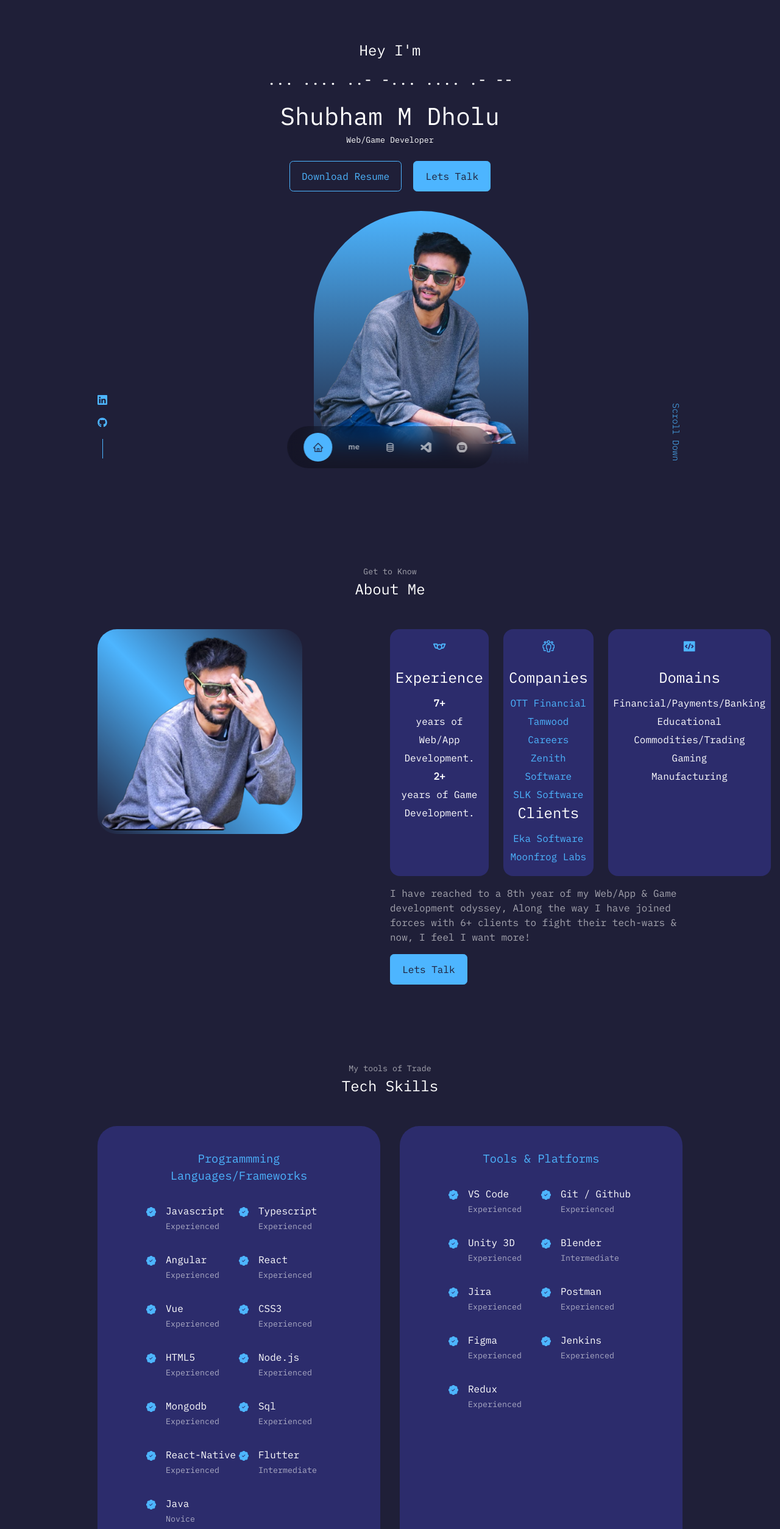
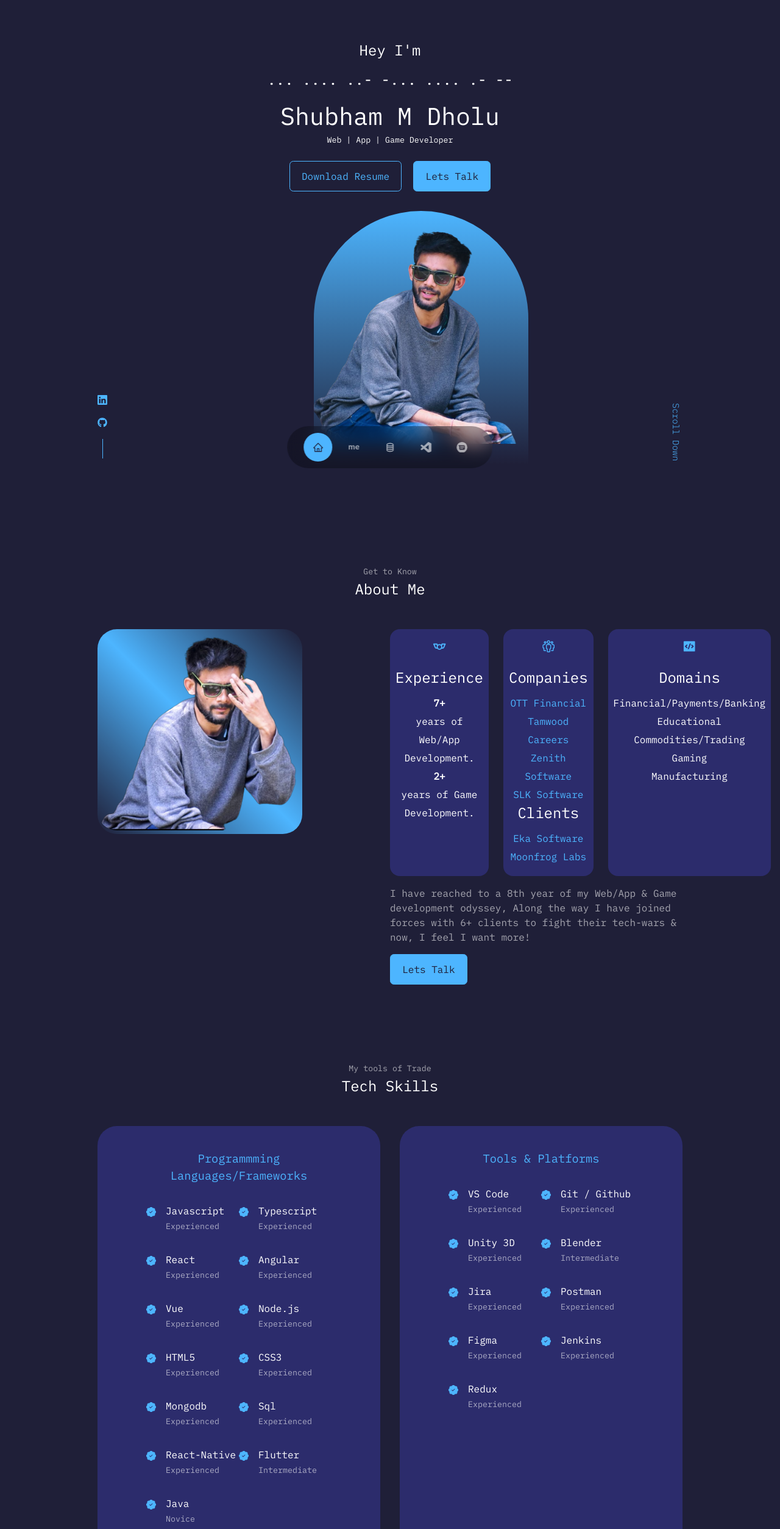
Before and after one commit to zeroonedev1/website_shub, a React (Create React App) app: page / in a window 1280 px wide. Shown: the top 2508 px of the page at 61% size. Built offline with nearby package versions, Linux system fonts and the light colour scheme.

Commit message:
Header/XP changes

```diff
--- a/src/components/header/Header.jsx
+++ b/src/components/header/Header.jsx
@@ -11,7 +11,7 @@ const Header = () => {
         <h2>Hey I'm</h2>
         <h2>... .... ..- -... .... .- -- </h2>
         <h1>Shubham M Dholu</h1>
-        <h5 className="">Web/Game Developer</h5>
+        <h5 className="">Web | App | Game Developer</h5>
         <Cta />
         <HeaderSoials />
         <div className="me">
--- a/src/components/xp/Xp.jsx
+++ b/src/components/xp/Xp.jsx
@@ -31,7 +31,7 @@ const Xp = () => {
             <article className='experience_details'>
               <BsPatchCheckFill className='experience__details-icon' />
               <div>
-                <h4>Angular</h4>
+                <h4>React</h4>
                 <small className='text-light'>Experienced</small>
               </div>
             </article>
@@ -39,7 +39,7 @@ const Xp = () => {
             <article className='experience_details'>
               <BsPatchCheckFill className='experience__details-icon' />
               <div>
-                <h4>React</h4>
+                <h4>Angular</h4>
                 <small className='text-light'>Experienced</small>
               </div>
             </article>
@@ -55,7 +55,7 @@ const Xp = () => {
             <article className='experience_details'>
               <BsPatchCheckFill className='experience__details-icon' />
               <div>
-                <h4>CSS3</h4>
+                <h4>Node.js</h4>
                 <small className='text-light'>Experienced</small>
               </div>
             </article>
@@ -69,7 +69,7 @@ const Xp = () => {
             <article className='experience_details'>
               <BsPatchCheckFill className='experience__details-icon' />
               <div>
-                <h4>Node.js</h4>
+                <h4>CSS3</h4>
                 <small className='text-light'>Experienced</small>
               </div>
             </article>
```
